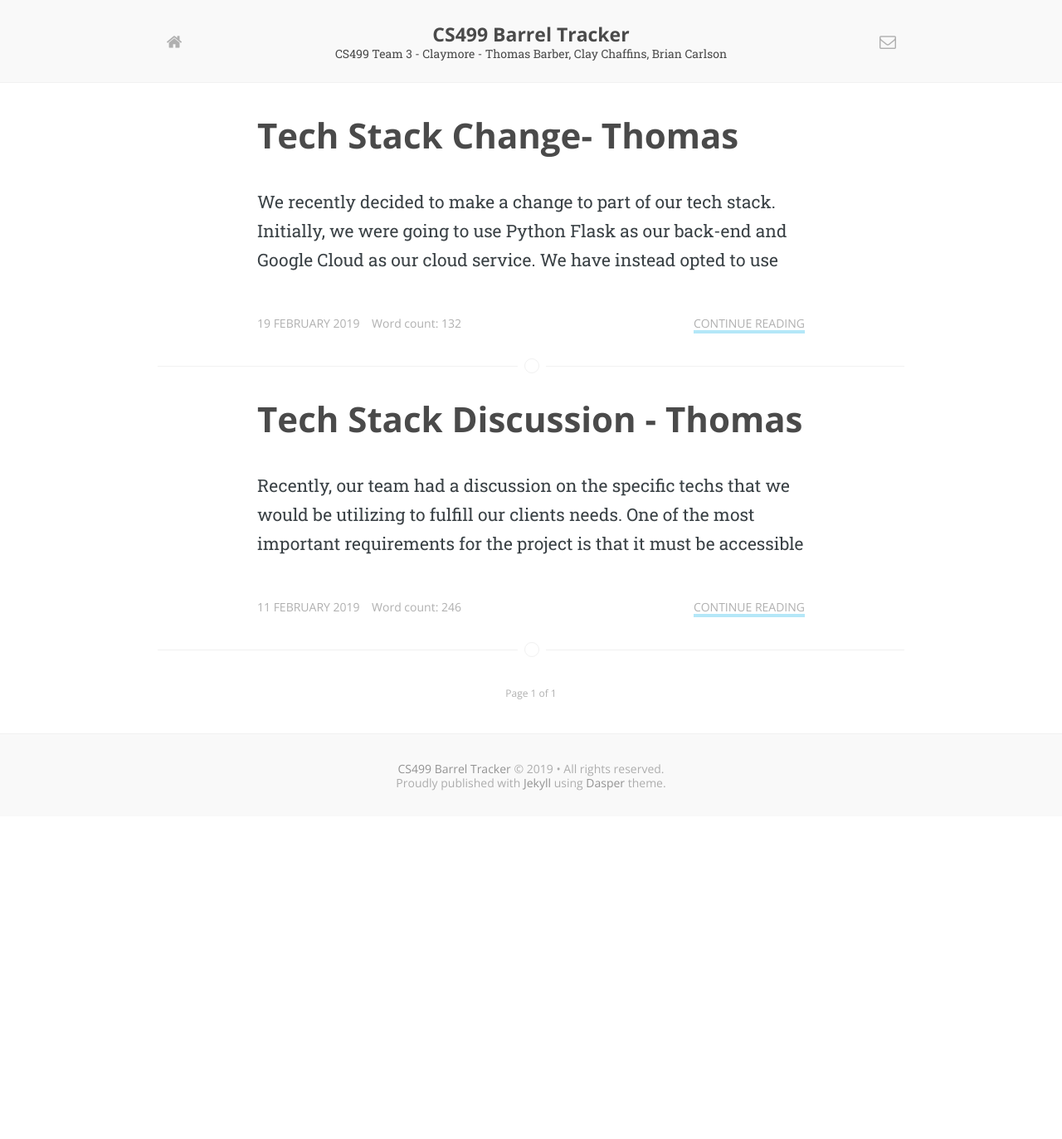
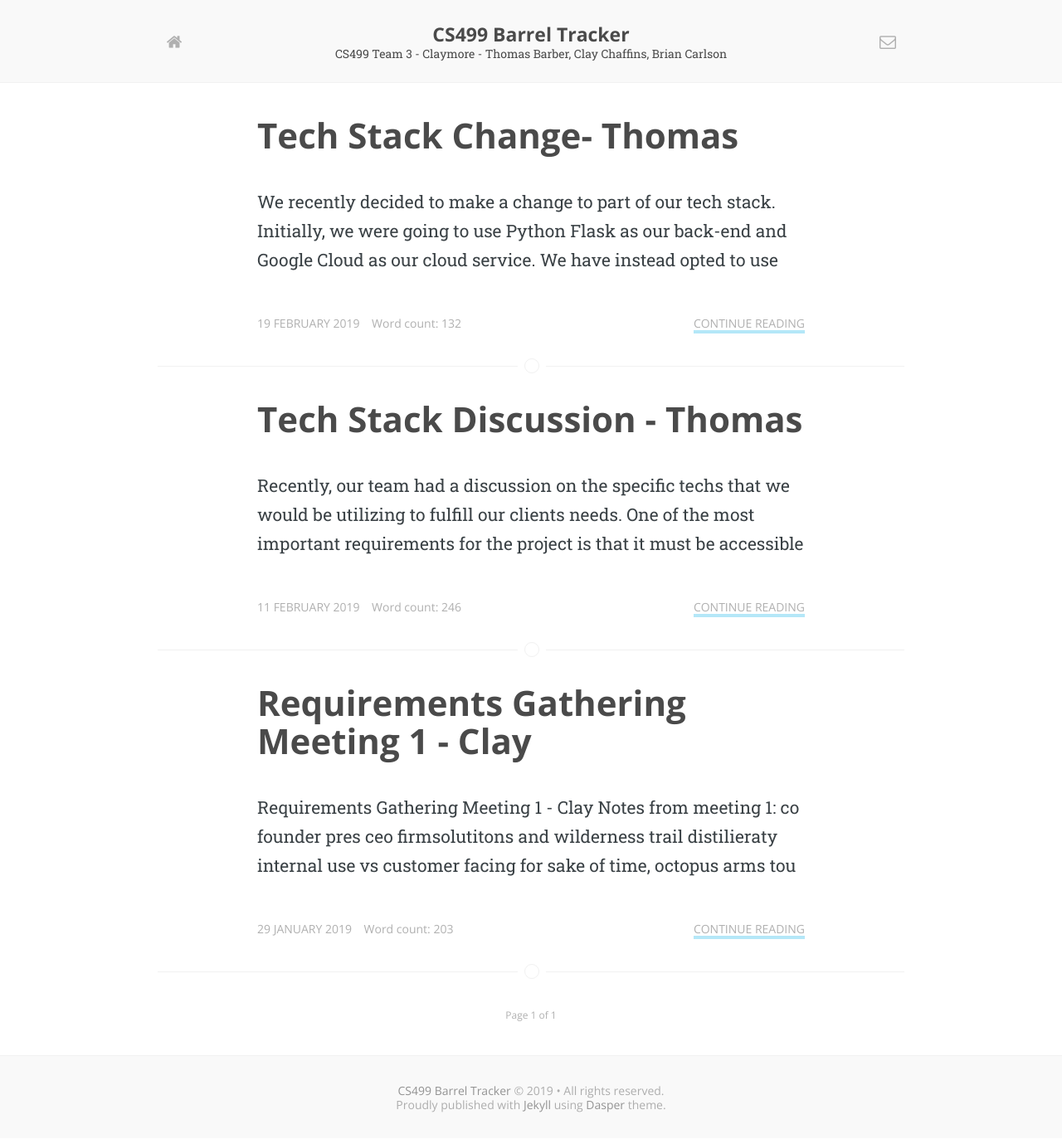
Before and after one commit to TheRobotCarlson/BarrelTracker, a Jekyll site: the page built from index.html, in a window 1280 px wide. Shown: the whole page at 83% size. Built offline with Jekyll 4.4.1, drawn with Linux system fonts in a browser that asks for light colours; some web fonts are replaced; the list of posts is cut into pages by our own code; before the commit the page ends 985 px from its top, so only the background shows below that.

Commit message:
fixed publishing method

```diff
--- a/_posts/2019/02/2019-02-21-Meeting1.md
+++ b/_posts/2019/02/2019-02-21-Meeting1.md
@@ -1,7 +1,10 @@
 ---
-published: false
+layout: article
+title: Requirements Gathering Meeting 1 - Clay
+date: 2019-01-29 12:00:00
 ---
-## A New Post
+
+## Requirements Gathering Meeting 1 - Clay
 Notes from meeting 1:
 
 
```
